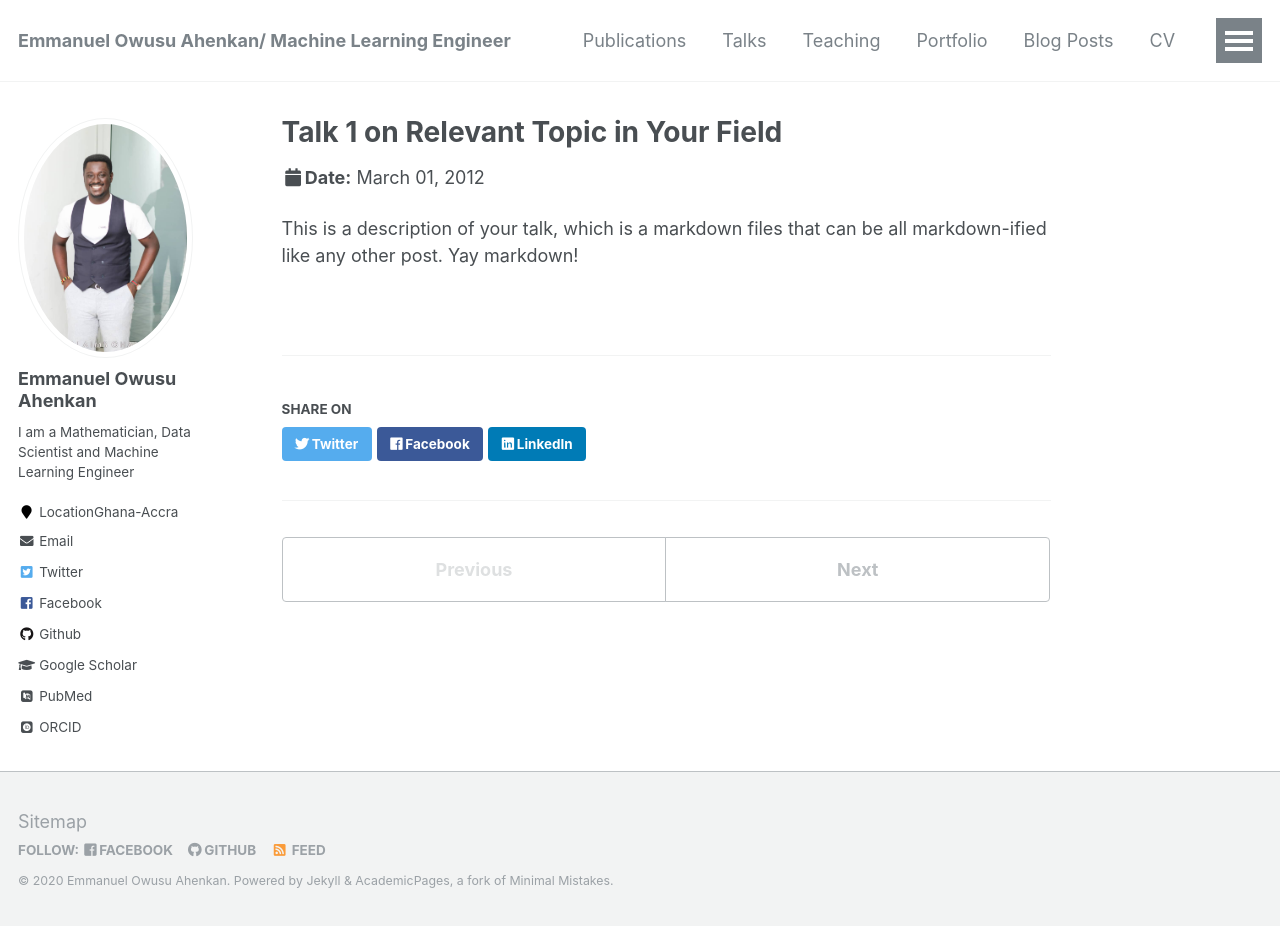
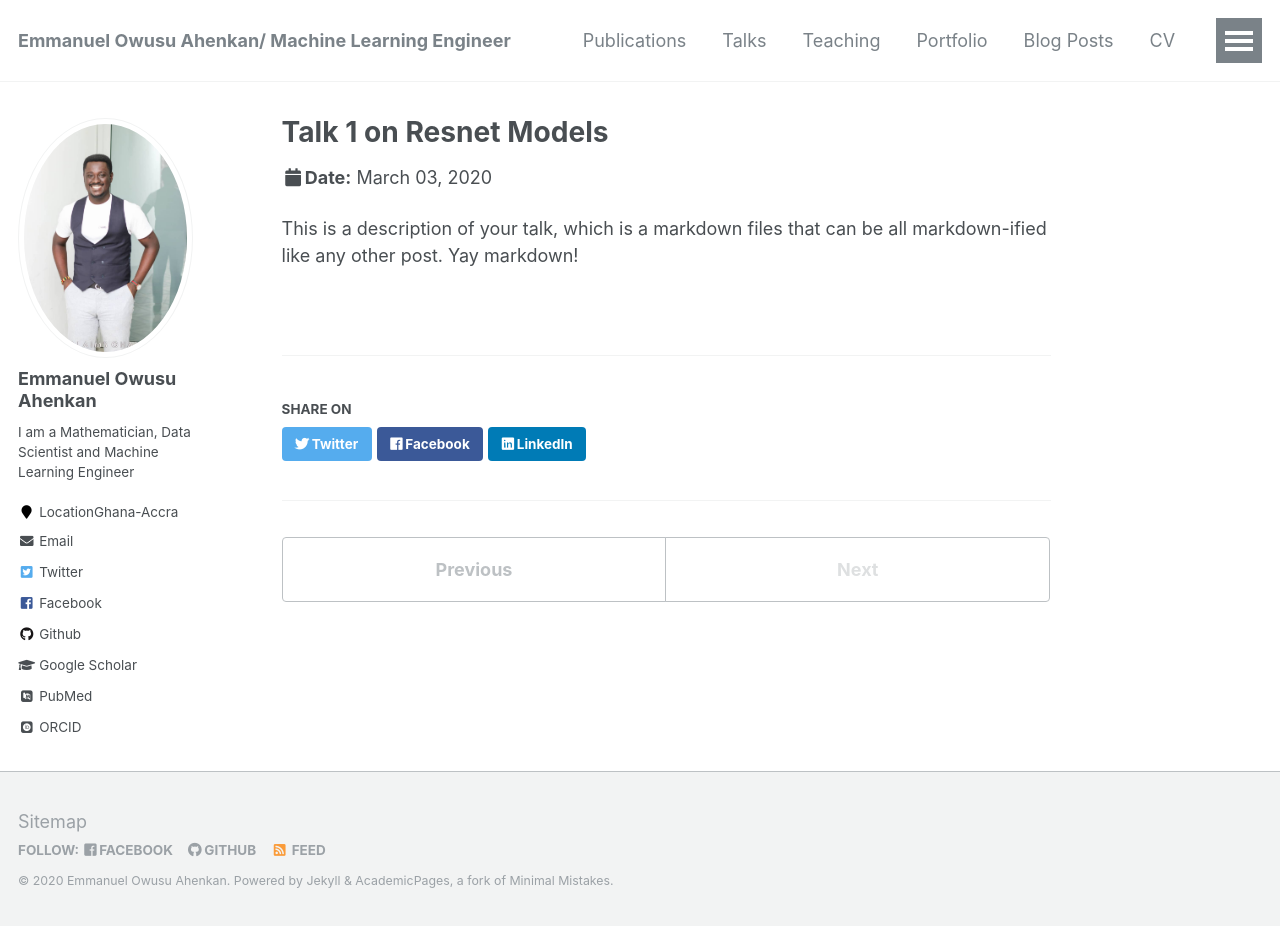
Before and after one commit to EmmanuelOwusu/EmmanuelOwusu.github.io, a Jekyll site: the page built from _talks/2012-03-01-talk-1.md, in a window 1280 px wide and 926 px high. Built offline with Jekyll 4.4.1, drawn with Linux system fonts in a browser that asks for light colours; some web fonts are replaced.

Commit message:
Talk 1
Added talk 1

```diff
--- a/_talks/2012-03-01-talk-1.md
+++ b/_talks/2012-03-01-talk-1.md
@@ -1,11 +1,11 @@
 ---
-title: "Talk 1 on Relevant Topic in Your Field"
+title: "Talk 1 on Resnet Models"
 collection: talks
 type: "Talk"
-permalink: /talks/2012-03-01-talk-1
-venue: "UC San Francisco, Department of Testing"
-date: 2012-03-01
-location: "San Francisco, California"
+permalink: /talks/2020-03-03-talk-1
+venue: "African Master's of Machine Intelligence"
+date: 2020-03-03
+location: "Accra, Ghana"
 ---
 
 This is a description of your talk, which is a markdown files that can be all markdown-ified like any other post. Yay markdown!
```
